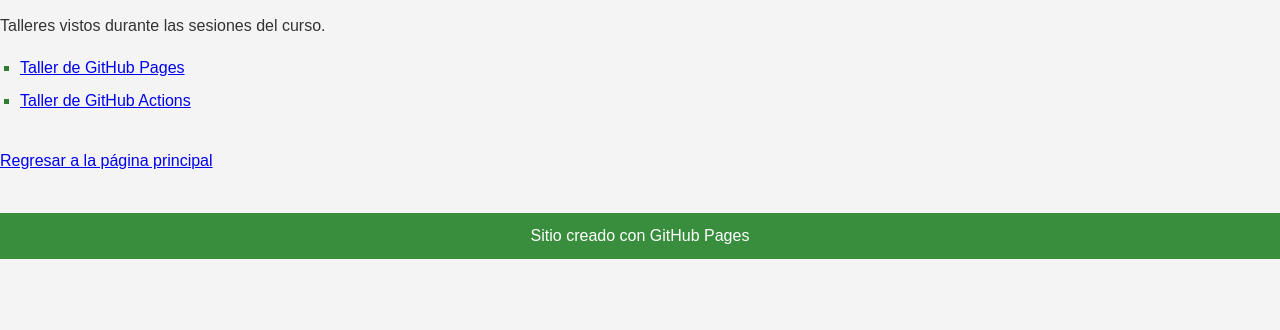
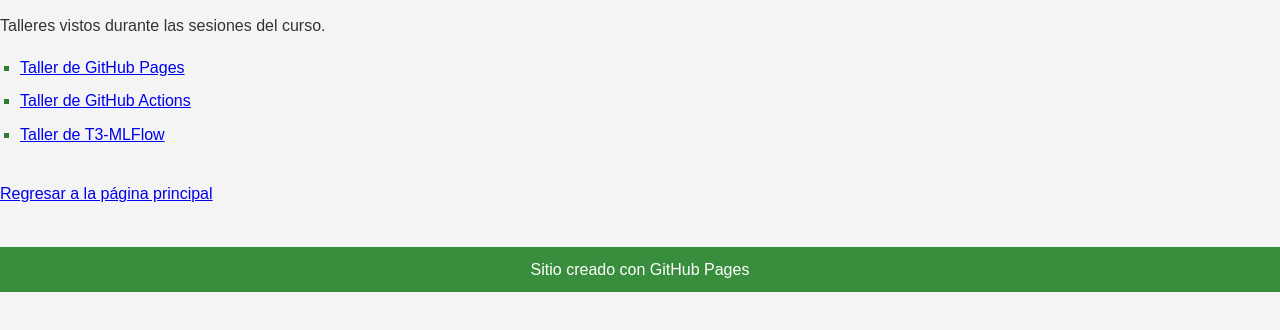
Before and after one commit to prof-aro-uvg/mlops, a plain HTML site: page sitio_web/talleres/index.html in a window 1280 px wide. Shown: the part 54-384 px from the top of the page. Drawn offline with Linux system fonts and the light colour scheme.

Commit message:
[add] MLFlow docs

```diff
--- a/sitio_web/talleres/index.html
+++ b/sitio_web/talleres/index.html
@@ -15,6 +15,9 @@
         <ul class="content-list">
             <li><a href="T2-GH-Actions.pdf">Taller de GitHub Actions</a></li>
         </ul>
+        <ul class="content-list">
+            <li><a href="T3-MLFlow.pdf">Taller de T3-MLFlow</a></li>
+        </ul>
     </section>
 
     <br>
```
Also changed, not shown: 1 other file.
